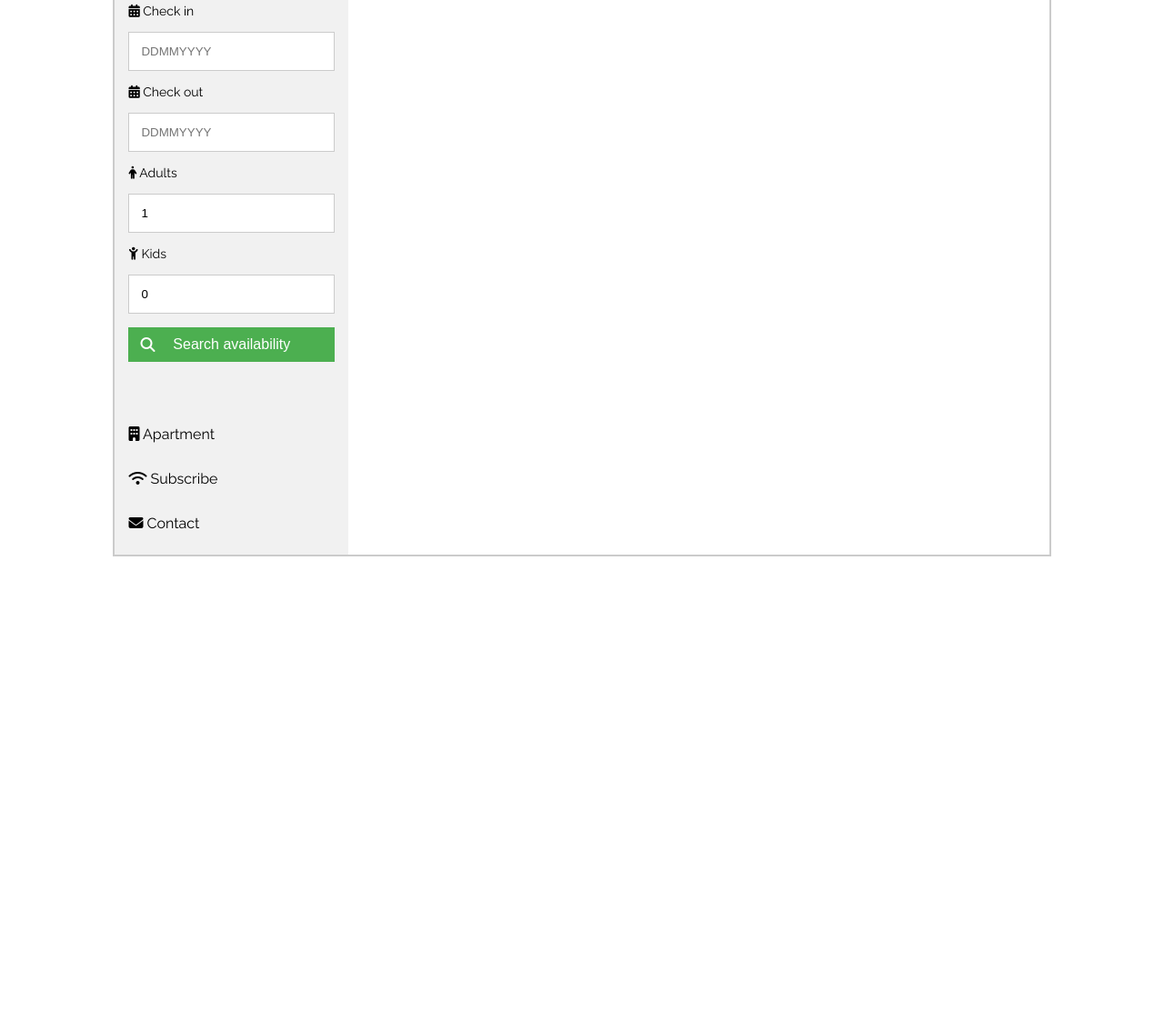
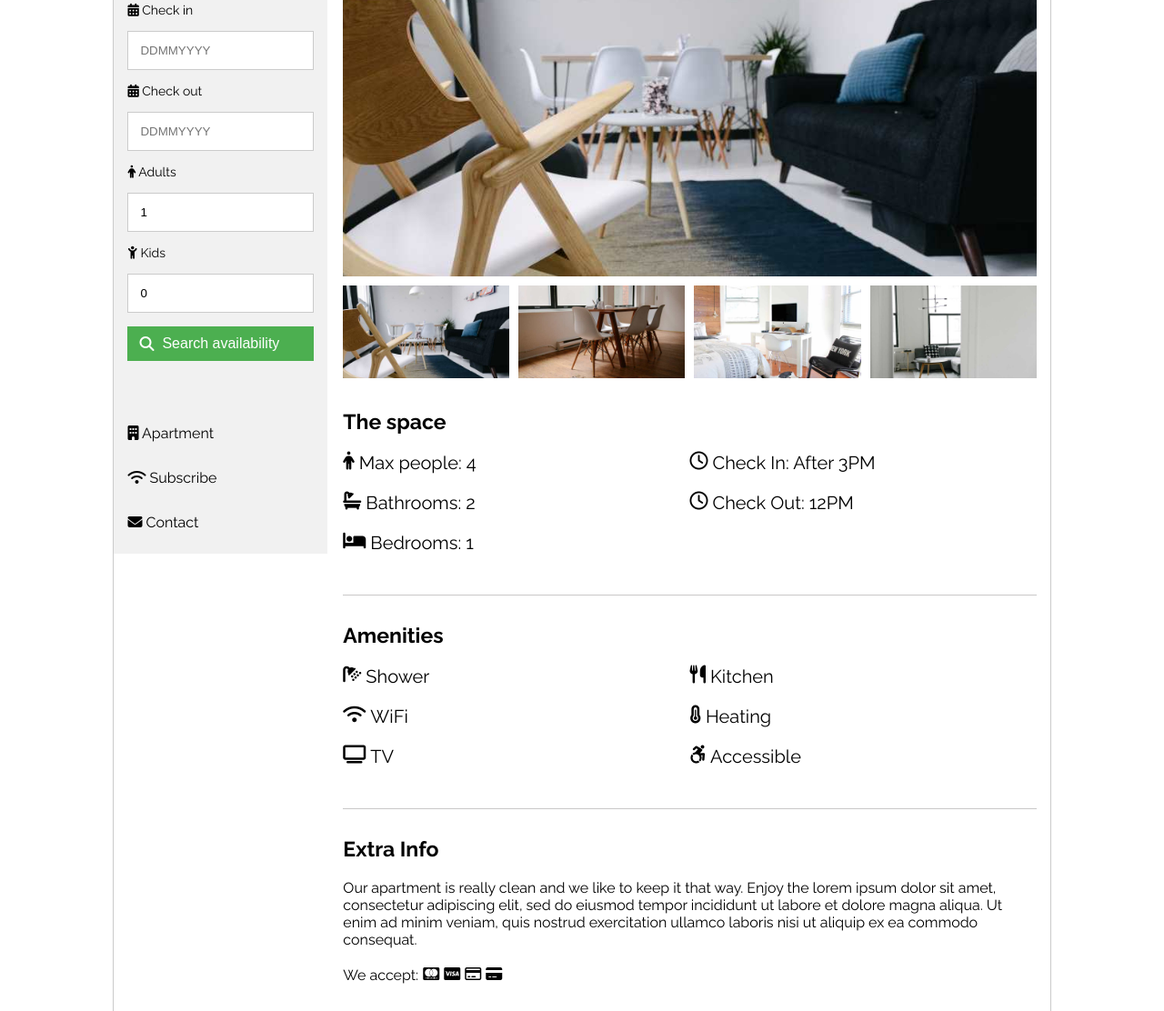
Before and after one commit to AyxanAmirov/Task-, a plain HTML site: page index.html in a window 1280 px wide. Shown: the part 192-1304 px from the top of the page at 91% size. Before the commit the page ends 804 px from the top, so only its background shows below. Drawn offline with Linux system fonts and the light colour scheme.

Commit message:
update section

```diff
--- a/assets/css/style.css
+++ b/assets/css/style.css
@@ -3,11 +3,12 @@
 }
 
 .parent-elem {
-    border: 2px solid #cbcbcb;
+    border: 1px solid #cbcbcb;
 }
 
 .left-aside {
     height: 100vh;
+    position: fixed;
     background-color: #F1F1F1;
     padding: 20px 0;
     overflow-y: scroll;
@@ -71,3 +72,40 @@
 .foot-aside:hover{
     background-color: #CCCCCC;
 }
+/* section */
+.section-body{
+    padding: 15px;
+}
+.section-head{
+    color: #4caf50;
+    font-size: 2rem;
+    font-weight: 400;
+}
+.slider{
+    display: flex;
+    flex-direction: column;
+    gap: 10px;
+    margin-top: 20px;
+}
+.slider-image{
+    width: 100%;
+}
+.article{
+    margin-top: 30px;
+    padding-bottom: 45px;
+    border-bottom: 1px solid #c9c8c8;
+}
+.article-heads{
+font-size: 23px;
+}
+.space-body{
+    display: flex;
+    flex-direction: column;
+    margin-top: 20px;
+    gap: 20px;
+}
+.space-txts{
+    font-size: 20px;
+    display: flex;
+    gap: 5px;
+}
--- a/index.html
+++ b/index.html
@@ -62,9 +62,112 @@
         </div>
 
       </aside>
+      <section class="col-lg-10 section-body">
+        <h2 class="section-head">The Apartment</h2>
+        <div class="slider">
+          <img src="./assets/images/livingroom (1).jpg" alt="image" class="slider-image">
+          <div class="d-flex gap-10">
+            <div class="col-lg-3">
+              <img src="./assets/images/livingroom (1).jpg" alt="" class="slider-image">
+            </div>
+            <div class="col-lg-3">
+              <img src="./assets/images/diningroom.jpg" alt="" class="slider-image">
+            </div>
+            <div class="col-lg-3">
+              <img src="./assets/images/bedroom.jpg" alt="" class="slider-image">
+            </div>
+            <div class="col-lg-3">
+              <img src="./assets/images/livingroom2.jpg" alt="" class="slider-image">
+            </div>
+          </div>
+        </div>
+        <article class="article">
+          <h3 class="article-heads">The space</h3>
+          <div class="space-body">
+            <div class="d-flex">
+              <div class="col-lg-6">
+                <p class="space-txts"><i class="fa-solid fa-person section-icons"></i>Max people: 4</p>
+              </div>
+              <div class="col-lg-6">
+                <p class="space-txts"><i class="fa-regular fa-clock section-icons"></i>Check In: After 3PM</p>
+              </div>
+            </div>
+            <div class="d-flex">
+              <div class="col-lg-6">
+                <p class="space-txts"><i class="fa-solid fa-bath section-icons"></i> Bathrooms: 2</p>
+              </div>
+              <div class="col-lg-6">
+                <p class="space-txts"><i class="fa-regular fa-clock section-icons"></i>Check Out: 12PM</p>
+              </div>
+            </div>
+            <p class="space-txts"><i class="fa-solid fa-bed section-icons"></i> Bedrooms: 1</p>
+          </div>
+        </article>
+        <article class="article">
+          <h3 class="article-heads">Amenities</h3>
+          <div class="space-body">
+            <div class="d-flex">
+              <div class="col-lg-6">
+                <p class="space-txts"><i class="fa-solid fa-shower section-icons"></i>Shower</p>
+              </div>
+              <div class="col-lg-6">
+                <p class="space-txts"><i class="fa-solid fa-utensils section-icons"></i> Kitchen</p>
+              </div>
+            </div>
+            <div class="d-flex">
+              <div class="col-lg-6">
+                <p class="space-txts"><i class="fa-solid fa-wifi section-icons"></i> WiFi</p>
+              </div>
+              <div class="col-lg-6">
+                <p class="space-txts"><i class="fa-solid fa-temperature-three-quarters section-icons"></i> Heating</p>
+              </div>
+            </div>
+            <div class="d-flex">
+              <div class="col-lg-6">
+                <p class="space-txts"><i class="fa-solid fa-tv section-icons"></i> TV</p>
+              </div>
+              <div class="col-lg-6">
+                <p class="space-txts"><i class="fa-brands fa-accessible-icon section-icons"></i> Accessible</p>
+              </div>
+            </div>
+          </div>
+        </article>
+        <article class="article">
+          <h3 class="article-heads">Extra Info </h3>
+          <div class="space-body">
+            <p>Our apartment is really clean and we like to keep it that way. Enjoy the lorem ipsum dolor sit amet,
+              consectetur adipiscing elit, sed do eiusmod tempor incididunt ut labore et dolore magna aliqua. Ut enim ad
+              minim veniam, quis nostrud exercitation ullamco laboris nisi ut aliquip ex ea commodo consequat.</p>
+            <div class="d-flex gap-5">
+              <p>We accept:</p>
+              <i class="fa-brands fa-cc-mastercard"></i>
+              <i class="fa-brands fa-cc-visa"></i>
+              <i class="fa-regular fa-credit-card"></i>
+              <i class="fa-solid fa-credit-card"></i>
+            </div>
+          </div>
+        </article>
+        <article class="article">
+          <h3 class="article-heads">Rules
+          </h3>
+          <div class="space-body">
+            <p>Lorem ipsum dolor sit amet, consectetur adipiscing elit, sed do eiusmod tempor incididunt ut labore et
+              dolore magna aliqua. Ut enim ad minim veniam, quis nostrud exercitation ullamco laboris nisi ut aliquip ex
+              ea commodo consequat.</p>
+            <p>Subscribe to receive updates on available dates and special offers.
+            </p>
+            <div class="col-lg-3">
+              <button class="btn-submit">Subscribe</button>
+            </div>
+          </div>
+
+        </article>
+        <article class="">
+
+        </article>
+      </section>
     </div>
 
-    <section class="col-lg-10"></section>
     </div>
   </main>
   <script src="./assets/js/app.js"></script>
```
Also changed, not shown: assets/images/bedroom.jpg (added), assets/images/diningroom.jpg (added), assets/images/livingroom (1).jpg (added), assets/images/livingroom2.jpg (added).
